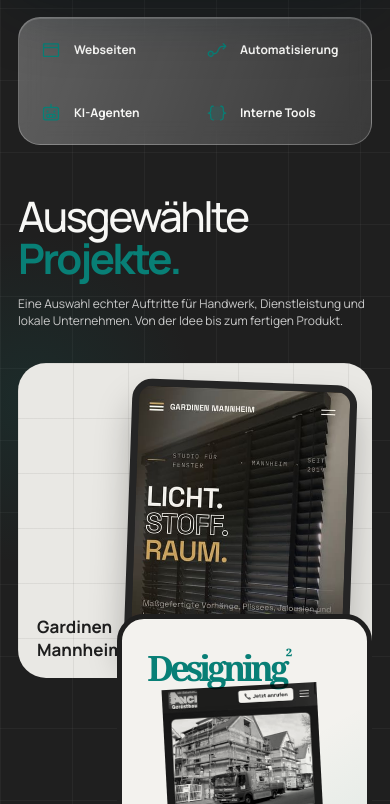
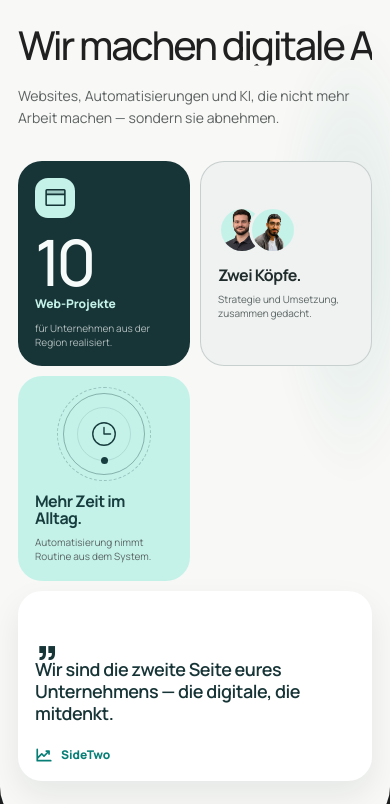
Before and after one commit to Ak-learn-code/new-homepage, a React (Vite) app: page / in a window 390 px wide. Shown: the part 860-1664 px from the top of the page. Built offline with nearby package versions, Linux system fonts and the light colour scheme.

Commit message:
add studio impact section

```diff
--- a/src/main.jsx
+++ b/src/main.jsx
@@ -8,6 +8,8 @@ import {
   Browser,
   CaretLeft,
   CaretRight,
+  ChartLineUp,
+  Clock,
   EnvelopeSimple,
   FlowArrow,
   GoogleLogo,
@@ -220,6 +222,49 @@ function ClientMarquee() {
   )
 }
 
+function StudioImpact() {
+  const headline = 'Wir machen digitale Arbeit leichter — damit mehr Zeit für das bleibt, was euer Unternehmen voranbringt.'
+
+  return (
+    <section className="studio-impact" id="impact" aria-labelledby="studio-impact-title">
+      <div className="studio-impact-copy">
+        <h2 className="impact-scroll-title reveal-on-scroll" id="studio-impact-title" aria-label={headline}>
+          {headline.split('').map((character, index) => (
+            <span className="impact-letter" style={{ '--letter-index': index }} key={`${character}-${index}`}>{character === ' ' ? '\u00a0' : character}</span>
+          ))}
+        </h2>
+        <p>Websites, Automatisierungen und KI, die nicht mehr Arbeit machen — sondern sie abnehmen.</p>
+      </div>
+      <div className="studio-impact-grid">
+        <article className="impact-card impact-projects">
+          <div className="impact-icon"><Browser size={25} weight="duotone" /></div>
+          <strong>10</strong>
+          <span>Web-Projekte</span>
+          <p>für Unternehmen aus der Region realisiert.</p>
+        </article>
+        <article className="impact-card impact-team">
+          <div className="impact-portraits" aria-label="Alexandros Kodalis und Bilal Altuntas">
+            <img src={asset('assets/people/alex-kodalis.png')} alt="Alexandros Kodalis" />
+            <img src={asset('assets/people/bilal-altuntas.png')} alt="Bilal Altuntas" />
+          </div>
+          <strong>Zwei Köpfe.</strong>
+          <p>Strategie und Umsetzung, zusammen gedacht.</p>
+        </article>
+        <article className="impact-card impact-time">
+          <div className="impact-clock"><Clock size={30} weight="light" /><i /></div>
+          <strong>Mehr Zeit im Alltag.</strong>
+          <p>Automatisierung nimmt Routine aus dem System.</p>
+        </article>
+        <article className="impact-card impact-quote">
+          <span className="impact-quote-mark">„</span>
+          <p>Wir sind die zweite Seite eures Unternehmens — die digitale, die mitdenkt.</p>
+          <div><ChartLineUp size={18} weight="bold" /> <span>SideTwo</span></div>
+        </article>
+      </div>
+    </section>
+  )
+}
+
 function ProjectCollage() {
   const [active, setActive] = useState(0)
   const project = projects[active]
@@ -370,7 +415,7 @@ function App() {
     }
   }, [])
 
-  return <main><Hero /><ProjectCollage /><Services /><Execution /><Contact /><ProcessCards /><Footer /></main>
+  return <main><Hero /><StudioImpact /><ProjectCollage /><Services /><Execution /><Contact /><ProcessCards /><Footer /></main>
 }
 
 createRoot(document.getElementById('root')).render(<App />)
--- a/src/styles.css
+++ b/src/styles.css
@@ -88,6 +88,79 @@ input { caret-color: var(--accent); }
 .hero-project-card img { width: 100%; height: 100%; min-height: 0; object-fit: cover; object-position: top; }
 
 /* Projects */
+.studio-impact {
+  position: relative;
+  z-index: 3;
+  margin-top: -46px;
+  padding: 112px 120px 78px;
+  color: var(--ink);
+  border-radius: 72px;
+  background: var(--paper);
+  box-shadow: 0 22px 54px rgba(1, 24, 29, .16);
+}
+.studio-impact::before {
+  content: '';
+  position: absolute;
+  width: 40%;
+  height: 54%;
+  top: 7%;
+  right: -10%;
+  border-radius: 50%;
+  background: radial-gradient(ellipse, rgba(var(--accent-rgb), .11), transparent 69%);
+  filter: blur(10px);
+  pointer-events: none;
+}
+.studio-impact-copy { position: relative; z-index: 1; max-width: 1280px; }
+.studio-impact-copy h2 {
+  max-width: 1240px;
+  margin: 0;
+  color: #d2d6d5;
+  font-size: clamp(43px, 5vw, 76px);
+  font-weight: 500;
+  line-height: .98;
+  letter-spacing: -.055em;
+}
+.impact-letter { color: #cbd0cf; transition: color 560ms var(--ease-out-expo); transition-delay: calc(var(--letter-index) * 18ms); }
+.impact-scroll-title.is-visible .impact-letter { color: var(--ink); }
+.studio-impact-copy > p { max-width: 530px; margin: 26px 0 0; color: #5c6261; font-size: 15px; line-height: 1.55; }
+.studio-impact-grid {
+  position: relative;
+  z-index: 1;
+  display: grid;
+  grid-template-columns: 1.05fr .95fr 1.05fr 1.15fr;
+  gap: 14px;
+  margin-top: 46px;
+}
+.impact-card {
+  min-height: 310px;
+  display: flex;
+  flex-direction: column;
+  position: relative;
+  overflow: hidden;
+  padding: 25px;
+  border-radius: 34px;
+}
+.impact-projects { justify-content: space-between; color: #f6fbfa; background: #173436; }
+.impact-icon { width: 50px; height: 50px; display: grid; place-items: center; border-radius: 17px; color: #153436; background: #c4f2e9; }
+.impact-projects strong { margin-top: 30px; font-size: clamp(72px, 7vw, 106px); font-weight: 450; letter-spacing: -.075em; line-height: .8; }
+.impact-projects > span { margin-top: 8px; color: #c4f2e9; font-size: 15px; font-weight: 750; }
+.impact-projects p { margin: auto 0 0; color: rgba(246, 251, 250, .69); font-size: 12px; line-height: 1.4; }
+.impact-team { justify-content: center; color: #202b2b; border: 1px solid rgba(23, 52, 54, .18); background: #eff2f1; }
+.impact-portraits { display: flex; align-items: center; margin-bottom: 20px; }
+.impact-portraits img { width: 66px; height: 66px; object-fit: cover; border: 4px solid #eff2f1; border-radius: 50%; background: #c4f2e9; }
+.impact-portraits img + img { margin-left: -17px; }
+.impact-team strong, .impact-time strong { font-size: 22px; line-height: 1.05; letter-spacing: -.035em; }
+.impact-team p, .impact-time p { margin: 12px 0 0; color: #5b6564; font-size: 13px; line-height: 1.45; }
+.impact-time { justify-content: flex-end; color: #183d3e; background: #c4f2e9; }
+.impact-clock { width: 126px; height: 126px; position: absolute; top: 28px; left: 50%; display: grid; place-items: center; border: 1px solid rgba(24, 61, 62, .36); border-radius: 50%; transform: translateX(-50%); }
+.impact-clock::before, .impact-clock::after { content: ''; position: absolute; inset: -11px; border: 1px dashed rgba(24, 61, 62, .26); border-radius: 50%; }
+.impact-clock::after { inset: 20px; border-style: solid; border-color: rgba(24, 61, 62, .12); }
+.impact-clock i { width: 7px; height: 7px; position: absolute; bottom: 17px; border-radius: 50%; background: #183d3e; }
+.impact-quote { justify-content: space-between; color: #173436; background: #fff; box-shadow: 0 14px 32px rgba(15, 50, 53, .08); }
+.impact-quote-mark { height: 58px; font-size: 74px; font-weight: 700; line-height: .9; }
+.impact-quote > p { margin: 14px 0 auto; font-size: 19px; font-weight: 520; line-height: 1.22; letter-spacing: -.025em; }
+.impact-quote > div { display: flex; align-items: center; gap: 8px; padding-top: 18px; color: var(--accent); font-size: 12px; font-weight: 750; }
+
 .projects { min-height: 1110px; position: relative; z-index: 1; margin-top: -164px; padding: 228px 120px 70px; border-radius: 0 0 60px 60px; box-shadow: var(--shadow); }
 .service-rail { height: 130px; display: grid; grid-template-columns: repeat(4, 1fr); align-items: center; padding: 0 10px; border: 1px solid rgba(255,255,255,.26); border-radius: 29px; background: linear-gradient(110deg, rgba(255,255,255,.29), rgba(255,255,255,.12)); box-shadow: inset 0 1px rgba(255,255,255,.18); backdrop-filter: blur(12px); }
 .service-rail > div { min-height: 68px; display: flex; align-items: center; justify-content: center; gap: 13px; text-align: left; padding: 12px 24px; border-right: 1px solid rgba(255,255,255,.55); }
@@ -1086,6 +1159,40 @@ input { caret-color: var(--accent); }
 
 .hero-atmosphere picture img { animation: none; }
 
+/* The impact section intentionally bridges the hero and the project work without overlap. */
+.studio-impact + .projects { margin-top: 0; padding-top: 72px; }
+
+@media (max-width: 1024px) {
+  .studio-impact { margin-top: -34px; padding: 92px 42px 60px; border-radius: 58px; }
+  .studio-impact-grid { grid-template-columns: repeat(2, 1fr); }
+  .impact-card { min-height: 270px; }
+  .studio-impact + .projects { margin-top: 0; padding-top: 62px; }
+}
+
+@media (max-width: 600px) {
+  .studio-impact { margin-top: -28px; padding: 70px 18px 48px; border-radius: 42px; }
+  .studio-impact-copy h2 { font-size: clamp(37px, 10.2vw, 44px); line-height: .99; }
+  .studio-impact-copy > p { margin-top: 20px; font-size: 14px; }
+  .studio-impact-grid { grid-template-columns: 1fr 1fr; gap: 10px; margin-top: 32px; }
+  .impact-card { min-height: 205px; padding: 17px; border-radius: 24px; }
+  .impact-icon { width: 40px; height: 40px; border-radius: 13px; }
+  .impact-projects strong { margin-top: 18px; font-size: 64px; }
+  .impact-projects > span { font-size: 12px; }
+  .impact-projects p { font-size: 10px; }
+  .impact-portraits { margin-bottom: 13px; }
+  .impact-portraits img { width: 48px; height: 48px; border-width: 3px; }
+  .impact-team strong, .impact-time strong { font-size: 16px; }
+  .impact-team p, .impact-time p { margin-top: 8px; font-size: 10px; }
+  .impact-clock { width: 82px; height: 82px; top: 17px; }
+  .impact-clock::before { inset: -7px; }
+  .impact-clock::after { inset: 13px; }
+  .impact-clock i { bottom: 10px; }
+  .impact-quote { grid-column: 1 / -1; min-height: 190px; }
+  .impact-quote-mark { height: 42px; font-size: 54px; }
+  .impact-quote > p { margin-top: 9px; font-size: 18px; max-width: 30ch; }
+  .studio-impact + .projects { margin-top: 0; padding-top: 48px; }
+}
+
 /* Regional client marquee */
 .client-marquee {
   position: relative;
```
